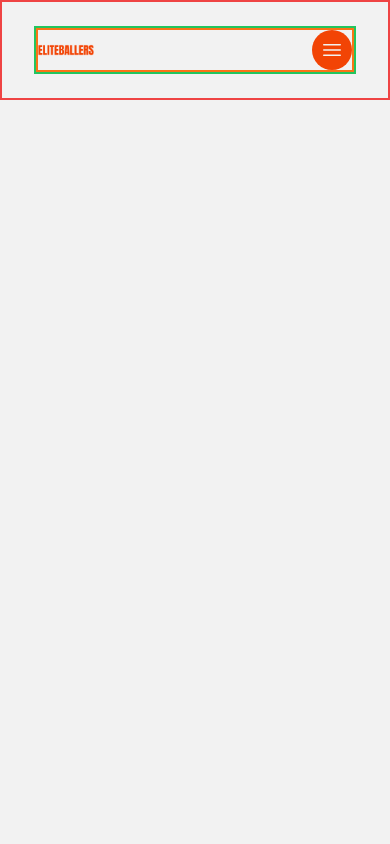
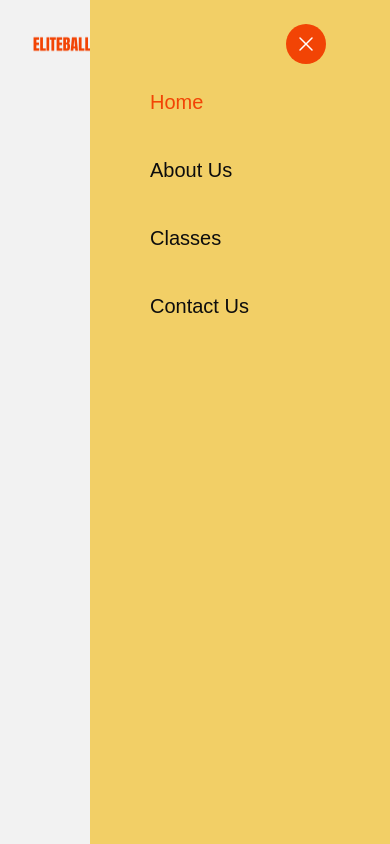
Before and after one commit to kujerocoding/elite-ballers, a React (Vite) app: page / in a window 390 px wide. Both pictures are taken after a click on the button 331 px from the left and 50 px from the top of the page. Built offline with nearby package versions, Linux system fonts and the light colour scheme.

Commit message:
Add mobile menu

```diff
--- a/src/components/navbar/index.tsx
+++ b/src/components/navbar/index.tsx
@@ -17,13 +17,11 @@ const Navbar = ({selectedPage, setSelectedPage}: Props) => {
 
   return (
     <nav>
-        <div className={`${flexBetween} fixed top-0 z-30 w-full py-6 border-2 border-red-500`}>
-            <div className={`${flexBetween} mx-auto w-5/6 border-2 border-green-500`}>
-                <div className={`${flexBetween} w-full gap-16 border-2 border-orange-500`}>
-                    <img className="w-14" src={Logo} alt="log" />
-                    <div className={`sm:${flexBetween} w-full border-2 border-black hidden`}>
-                        <div className={`${flexBetween} w-full border-2 border-blue-500`}>
-                            <div className={`${flexBetween} gap-8 text-sm border-2 border-red-500`}>
+        <div className={`${flexBetween} fixed top-0 z-30 w-full py-6 `}>
+            <div className={`${flexBetween} mx-auto w-5/6 gap-16 `}>
+                <img className="w-20" src={Logo} alt="log" />
+                <div className={`sm:${flexBetween} w-full hidden`}>
+                        <div className={`${flexBetween} gap-8 text-sm `}>
                                 <Link
                                     page="Home"
                                     selectedPage={selectedPage}
@@ -45,10 +43,9 @@ const Navbar = ({selectedPage, setSelectedPage}: Props) => {
                                     setSelectedPage={setSelectedPage}
                                 />
                         </div>
-                            <div className={`${flexBetween} gap-8 border-2 border-red-400`}>
+                        <div className={`${flexBetween} gap-8`}>
                             <p>Sign in</p>
                             <ActionButton setSelectedPage={setSelectedPage}>Become an Apprentice</ActionButton>
-                            </div>
                         </div>
                 </div>
                 <button
@@ -59,7 +56,40 @@ const Navbar = ({selectedPage, setSelectedPage}: Props) => {
                 </button>
             </div>
         </div>
+        {isMenuToggled && (
+            <div className="fixed sm:hidden right-0 bottom-0 z-40 h-full w-[300px] bg-primary-yellow">
+                <div className="flex justify-end py-6 pr-16">
+                    <button
+                    className="rounded-full bg-primary-orange p-2"
+                    onClick={() => setIsMenuToggled(!isMenuToggled)}
+                    >
+                        <XMarkIcon className="h-6 w-6 text-white"/>
+                    </button>
                 </div>
+                <div className="ml-[20%] flex flex-col gap-10 text-xl">
+                                <Link
+                                    page="Home"
+                                    selectedPage={selectedPage}
+                                    setSelectedPage={setSelectedPage}
+                                />
+                                <Link
+                                    page="About Us"
+                                    selectedPage={selectedPage}
+                                    setSelectedPage={setSelectedPage}
+                                />
+                                <Link
+                                    page="Classes"
+                                    selectedPage={selectedPage}
+                                    setSelectedPage={setSelectedPage}
+                                />
+                                <Link
+                                    page="Contact Us"
+                                    selectedPage={selectedPage}
+                                    setSelectedPage={setSelectedPage}
+                                />
+                            </div>
+            </div>
+        )}
     </nav>
   )
 }
```
Lines whose indentation alone changed are shown as unchanged.
